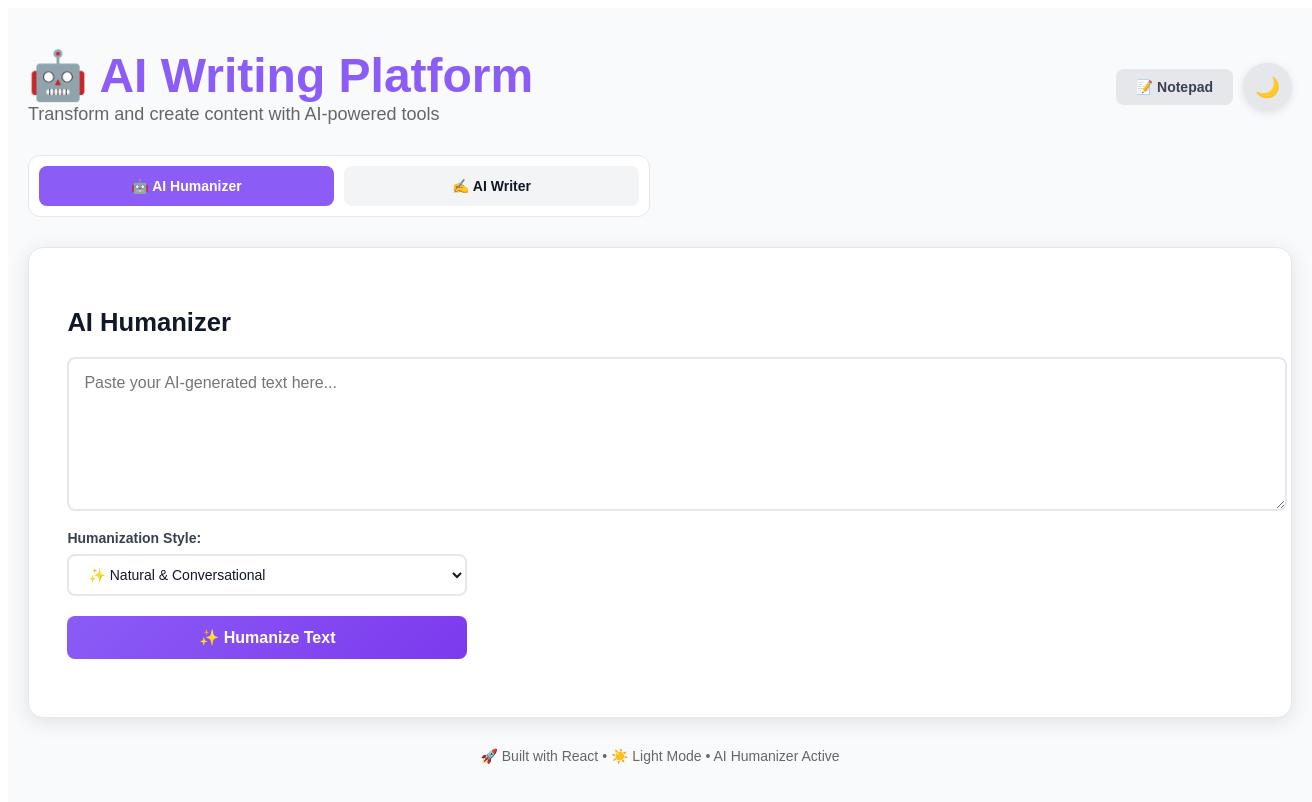
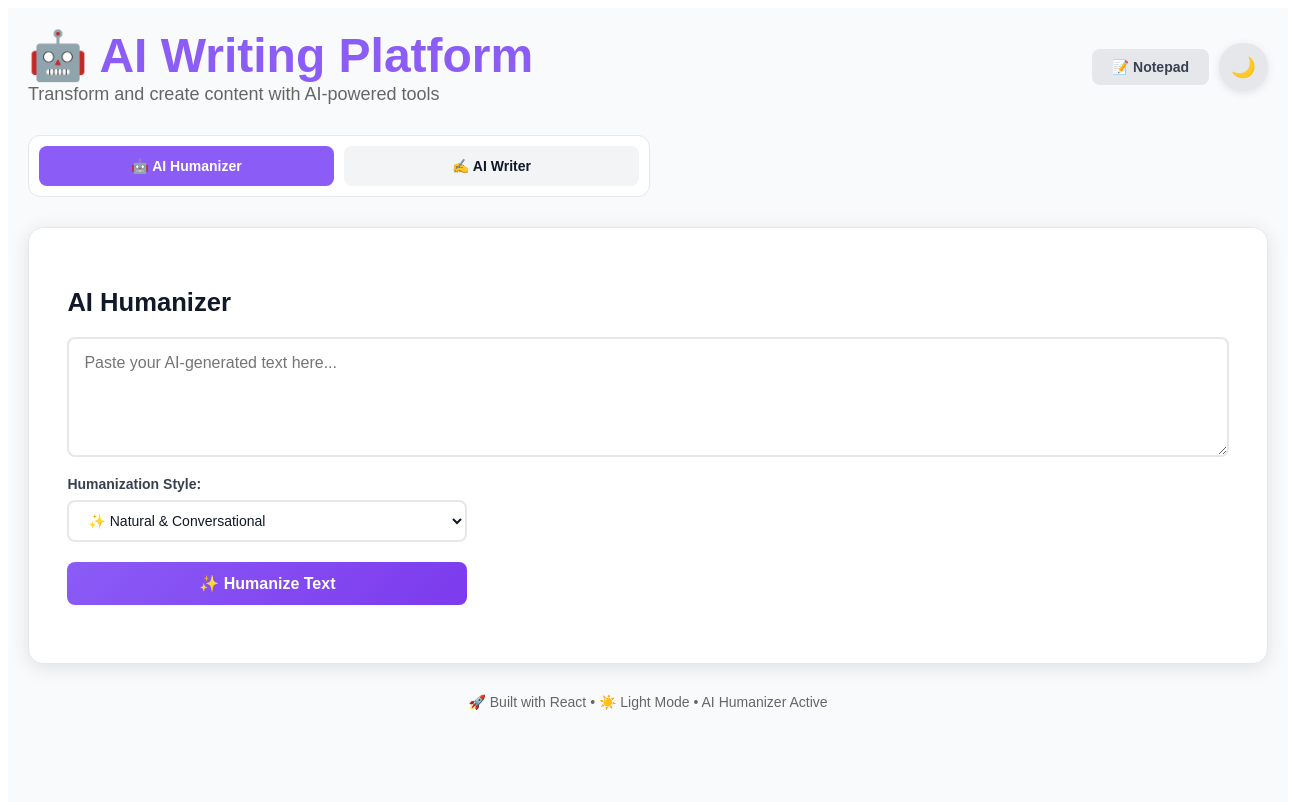
Before and after one commit to PeterWeber1/Notecraft.pro, a React (Create React App) app: page / in a window 1280 px wide. Shown: the top 802 px of the page, 1312 px wide, since content can reach past the window. Built offline with nearby package versions, Linux system fonts and the light colour scheme.

Commit message:
Update HomePage.js

```diff
--- a/src/HomePage.js
+++ b/src/HomePage.js
@@ -113,17 +113,22 @@ function HomePage({ isDarkMode, toggleTheme }) {
 
   return (
     <div style={{
-      padding: '40px 20px',
-      width: '100%',
+      margin: 0,
+      padding: 0,
+      width: '100vw',
+      minHeight: '100vh',
       fontFamily: 'Arial, sans-serif',
       backgroundColor: theme.background,
       color: theme.color,
-      minHeight: '100vh',
-      transition: 'all 0.3s ease'
+      transition: 'all 0.3s ease',
+      overflowX: 'hidden',
+      boxSizing: 'border-box'
     }}>
       <div style={{
         maxWidth: '1400px',
-        margin: '0 auto'
+        margin: '0 auto',
+        padding: '20px',
+        boxSizing: 'border-box'
       }}>
         {/* Header with theme toggle and link to notepad */}
         <div style={{
@@ -246,7 +251,8 @@ function HomePage({ isDarkMode, toggleTheme }) {
               : '0 4px 20px rgba(0,0,0,0.1)',
             border: `1px solid ${theme.cardBorder}`,
             transition: 'all 0.3s ease',
-            maxWidth: '1200px'
+            maxWidth: '100%',
+            boxSizing: 'border-box'
           }}>
             <h2 style={{
               marginBottom: '20px',
@@ -272,7 +278,8 @@ function HomePage({ isDarkMode, toggleTheme }) {
                 fontFamily: 'inherit',
                 backgroundColor: theme.inputBackground,
                 color: theme.inputColor,
-                transition: 'all 0.3s ease'
+                transition: 'all 0.3s ease',
+                boxSizing: 'border-box'
               }}
             />
 
@@ -343,7 +350,8 @@ function HomePage({ isDarkMode, toggleTheme }) {
                   marginBottom: '15px',
                   fontSize: '16px',
                   lineHeight: '1.6',
-                  transition: 'all 0.3s ease'
+                  transition: 'all 0.3s ease',
+                  boxSizing: 'border-box'
                 }}>
                   {output}
                 </div>
@@ -382,7 +390,8 @@ function HomePage({ isDarkMode, toggleTheme }) {
               : '0 4px 20px rgba(0,0,0,0.1)',
             border: `1px solid ${theme.cardBorder}`,
             transition: 'all 0.3s ease',
-            maxWidth: '1200px'
+            maxWidth: '100%',
+            boxSizing: 'border-box'
           }}>
             <h2 style={{
               marginBottom: '20px',
@@ -408,7 +417,8 @@ function HomePage({ isDarkMode, toggleTheme }) {
                 fontFamily: 'inherit',
                 backgroundColor: theme.inputBackground,
                 color: theme.inputColor,
-                transition: 'all 0.3s ease'
+                transition: 'all 0.3s ease',
+                boxSizing: 'border-box'
               }}
             />
 
@@ -479,7 +489,8 @@ function HomePage({ isDarkMode, toggleTheme }) {
                   marginBottom: '15px',
                   fontSize: '16px',
                   lineHeight: '1.6',
-                  transition: 'all 0.3s ease'
+                  transition: 'all 0.3s ease',
+                  boxSizing: 'border-box'
                 }}>
                   {writerOutput}
                 </div>
```
